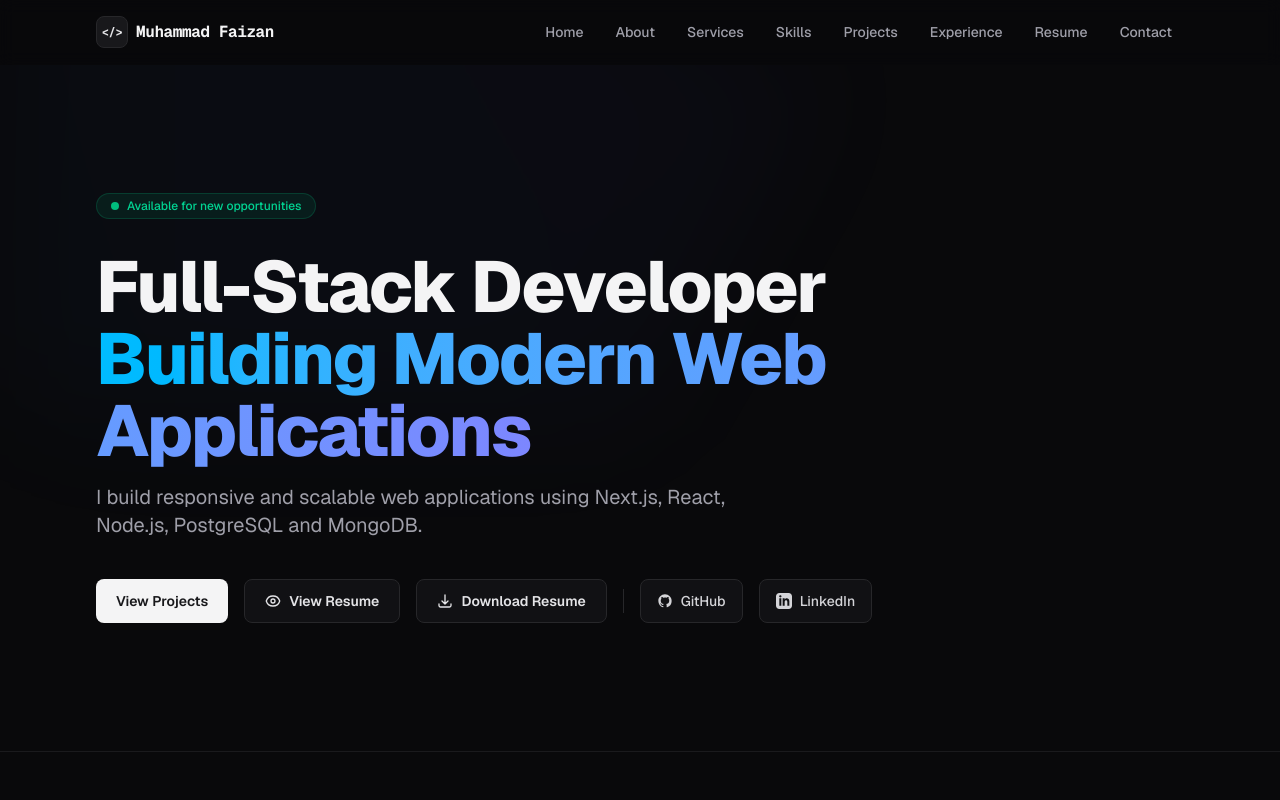
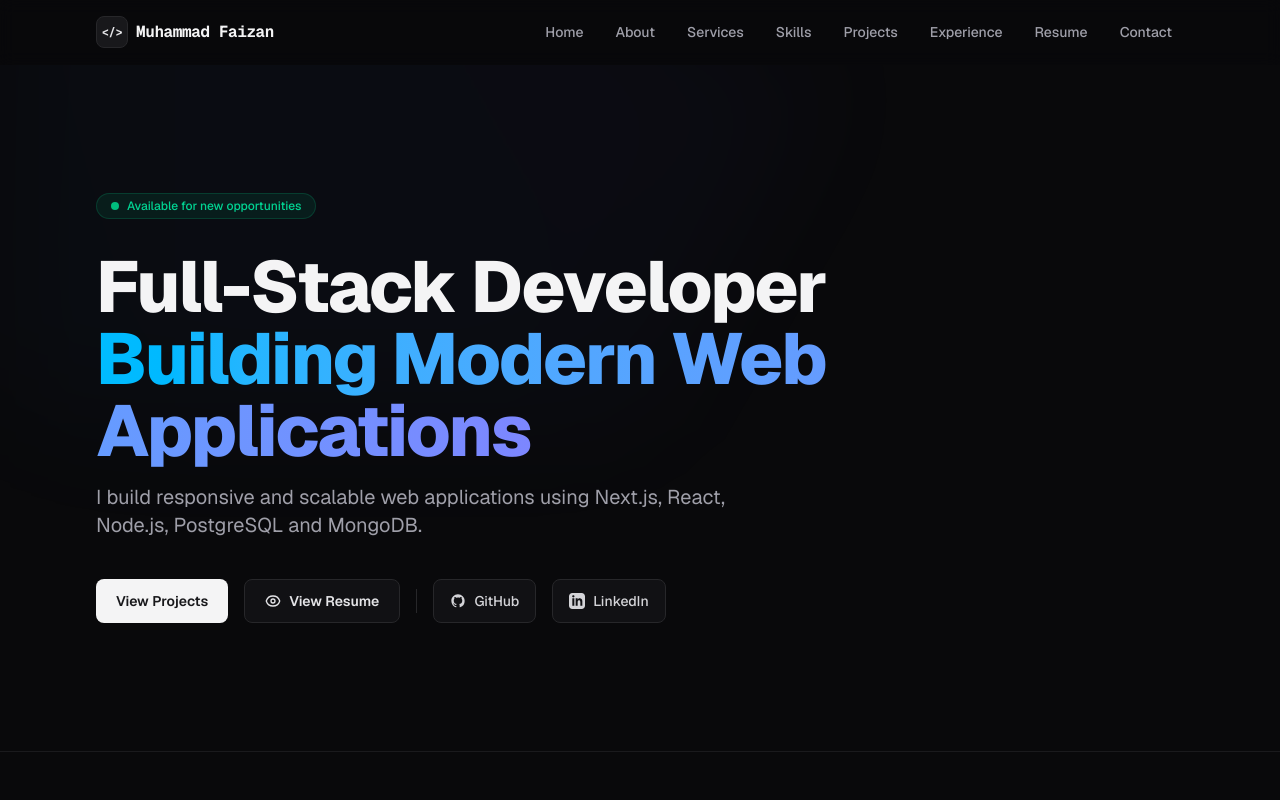
Before and after one commit to faizan-523/Portfolio, a Next.js app: page / in a window 1280 px wide. Shown: the top 800 px of the page. Built offline with nearby package versions, Linux system fonts and the light colour scheme.

Commit message:
Update Hero

```diff
--- a/src/components/sections/Hero.tsx
+++ b/src/components/sections/Hero.tsx
@@ -74,28 +74,7 @@ export function Hero() {
             <span>View Resume</span>
           </a>
 
-          {/* Download Resume */}
-          <a
-            href="/resume/Faizan_Resume.pdf"
-            download="Faizan_Resume.pdf"
-            className="inline-flex h-11 items-center justify-center gap-2 rounded-lg border border-zinc-800 bg-zinc-900/60 px-5 text-sm font-semibold text-zinc-200 transition-colors hover:border-zinc-700 hover:bg-zinc-800 hover:text-white focus:outline-none focus-visible:ring-2 focus-visible:ring-zinc-400"
-          >
-            <svg
-              className="h-4 w-4"
-              fill="none"
-              stroke="currentColor"
-              strokeWidth="2"
-              viewBox="0 0 24 24"
-              aria-hidden="true"
-            >
-              <path
-                strokeLinecap="round"
-                strokeLinejoin="round"
-                d="M3 16.5v2.25A2.25 2.25 0 005.25 21h13.5A2.25 2.25 0 0021 18.75V16.5M16.5 12L12 16.5m0 0L7.5 12m4.5 4.5V3"
-              />
-            </svg>
-            <span>Download Resume</span>
-          </a>
+
 
           {/* Social Links Divider */}
           <div className="hidden h-6 w-px bg-zinc-800 sm:block" aria-hidden="true" />
```
